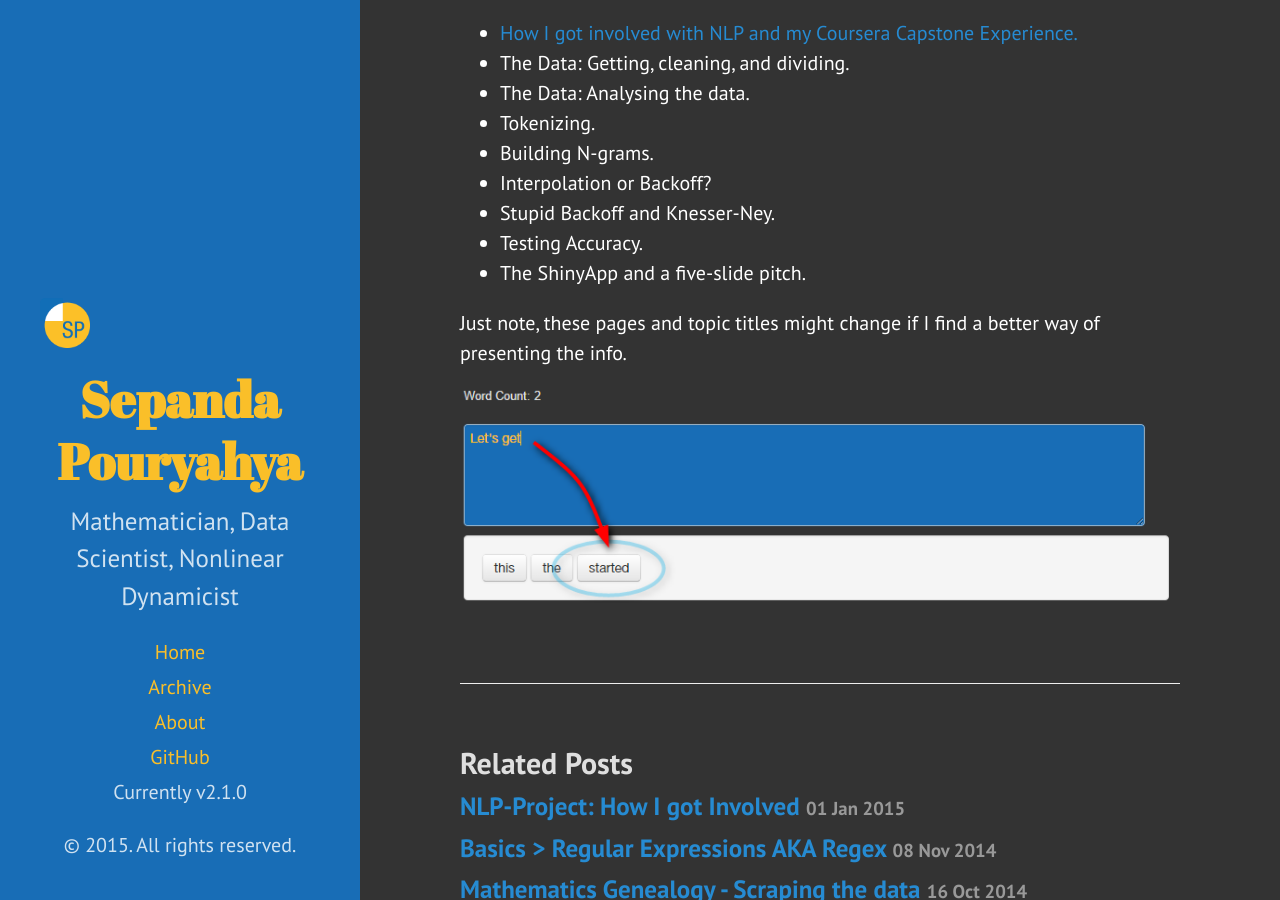
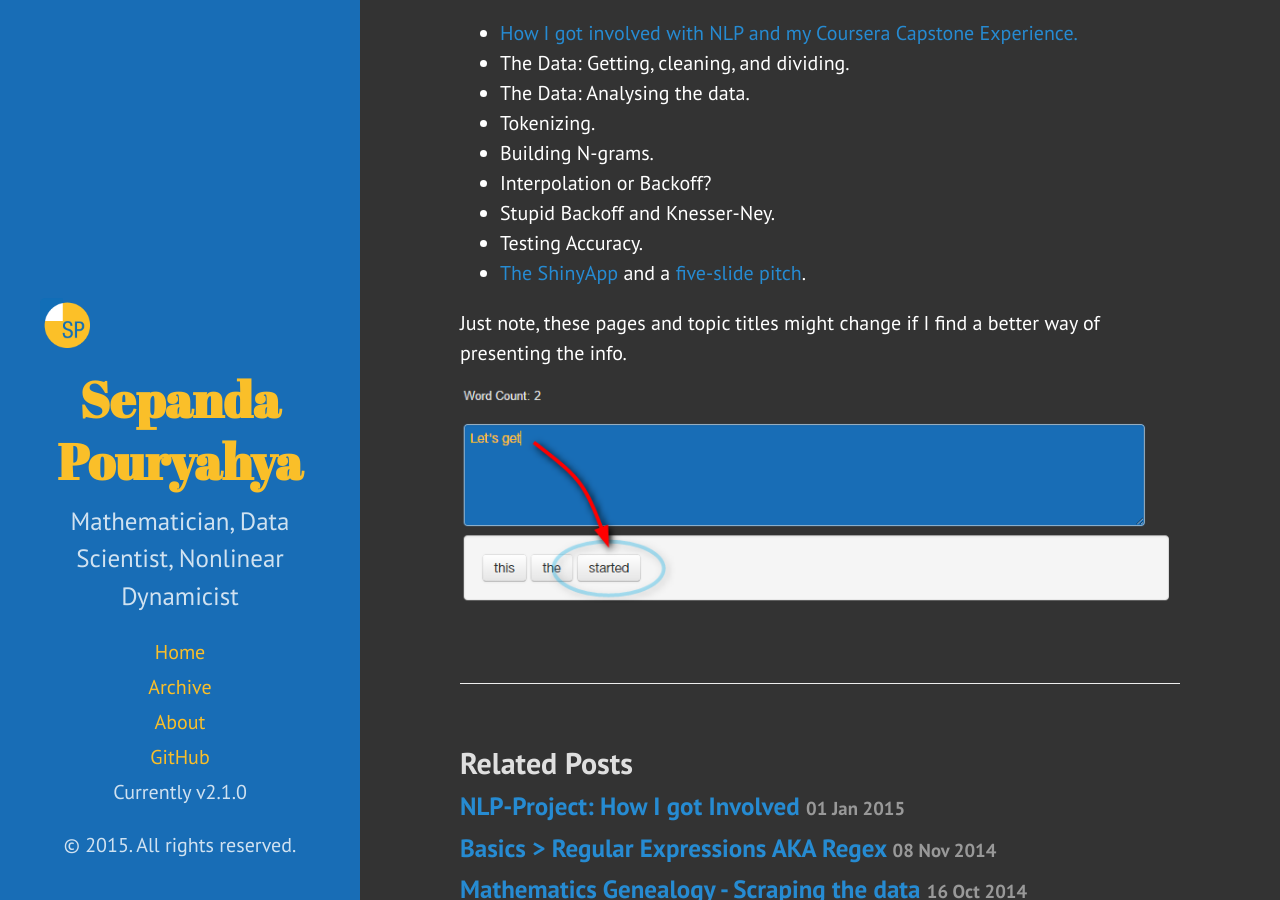
Before and after one commit to sepanda/sepanda.github.io, a Jekyll site: the page built from _posts/2015-01-01-NLP_1_BuildingAWordPredictor.md, in a window 1280 px wide and 900 px high, scrolled down 975 px. Built offline with Jekyll 4.4.1, drawn with Linux system fonts in a browser that asks for light colours; Markdown is read by kramdown in place of the engine named in the settings; some of the changed lines change nothing that is shown.

Commit message:
Link update for NLP-Index page

```diff
--- a/_posts/2015-01-01-NLP_1_BuildingAWordPredictor.md
+++ b/_posts/2015-01-01-NLP_1_BuildingAWordPredictor.md
@@ -34,7 +34,7 @@ Below are the individual pages that I plan on making posts about. When they are
 - Interpolation or Backoff?
 - Stupid Backoff and Knesser-Ney.
 - Testing Accuracy.
-- The ShinyApp and a five-slide pitch.
+- [The ShinyApp](https://sepanda.shinyapps.io/ShinyWordPredictor/) and a [five-slide pitch](http://sepanda.com/Capstone_WordPredictorSlides/WordPredictorSlides.html#1).
 
 Just note, these pages and topic titles might change if I find a better way of presenting the info.
 
```
